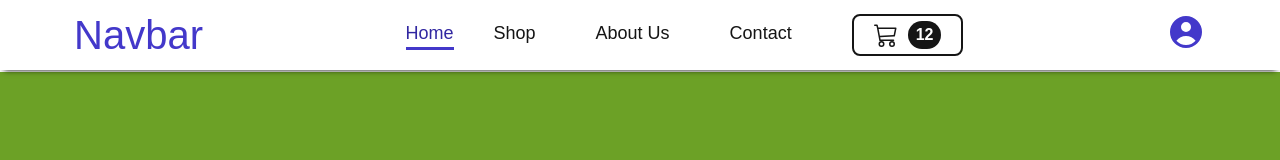
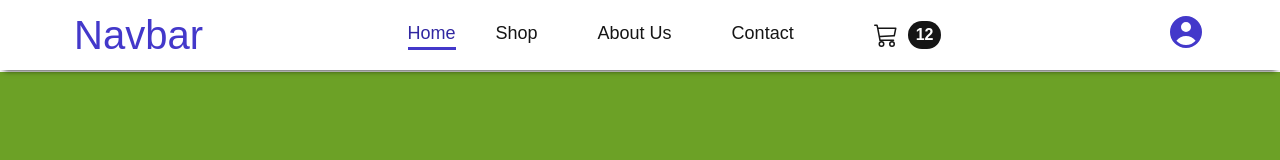
Before and after one commit to shsobur/Reusable-Navbar, a React (Vite) app: page / in a window 1280 px wide. Shown: the top 160 px of the page. Built offline with nearby package versions, Linux system fonts and the light colour scheme.

Commit message:
Navbar updated

```diff
--- a/src/App.css
+++ b/src/App.css
@@ -21,7 +21,7 @@ nav {
   padding: 5px 0;
   background-color: #ffffff9a;
   backdrop-filter: blur(10px);
-  transition: 0.3s ease-out;
+  transition: 0.2s ease-out;
   z-index: 555;
   box-shadow: 0 4px 6px -4px black;
 }
@@ -92,7 +92,6 @@ nav {
   padding: 5px 20px;
   border-radius: 8px;
   cursor: pointer;
-  border: 2px solid #151515;
 }
 
 .cart_button span:nth-child(1) {
@@ -105,8 +104,6 @@ nav {
   border-radius: 32px;
   background-color: #151515;
 }
-
-
 
 /* Dropdown style__ */
 
@@ -253,12 +250,20 @@ nav {
 }
 
 @media screen and (max-width: 1024px) {
+  nav {
+    margin-bottom: 64px;
+  }
+
   .navbar_content_container {
     width: 100%;
   }
 
   .navbar_routes_container {
-    gap: 35px;
+    gap: 30px;
+  }
+
+  .navbar_logo {
+    font-size: 2.2rem;
   }
 }
 
```
